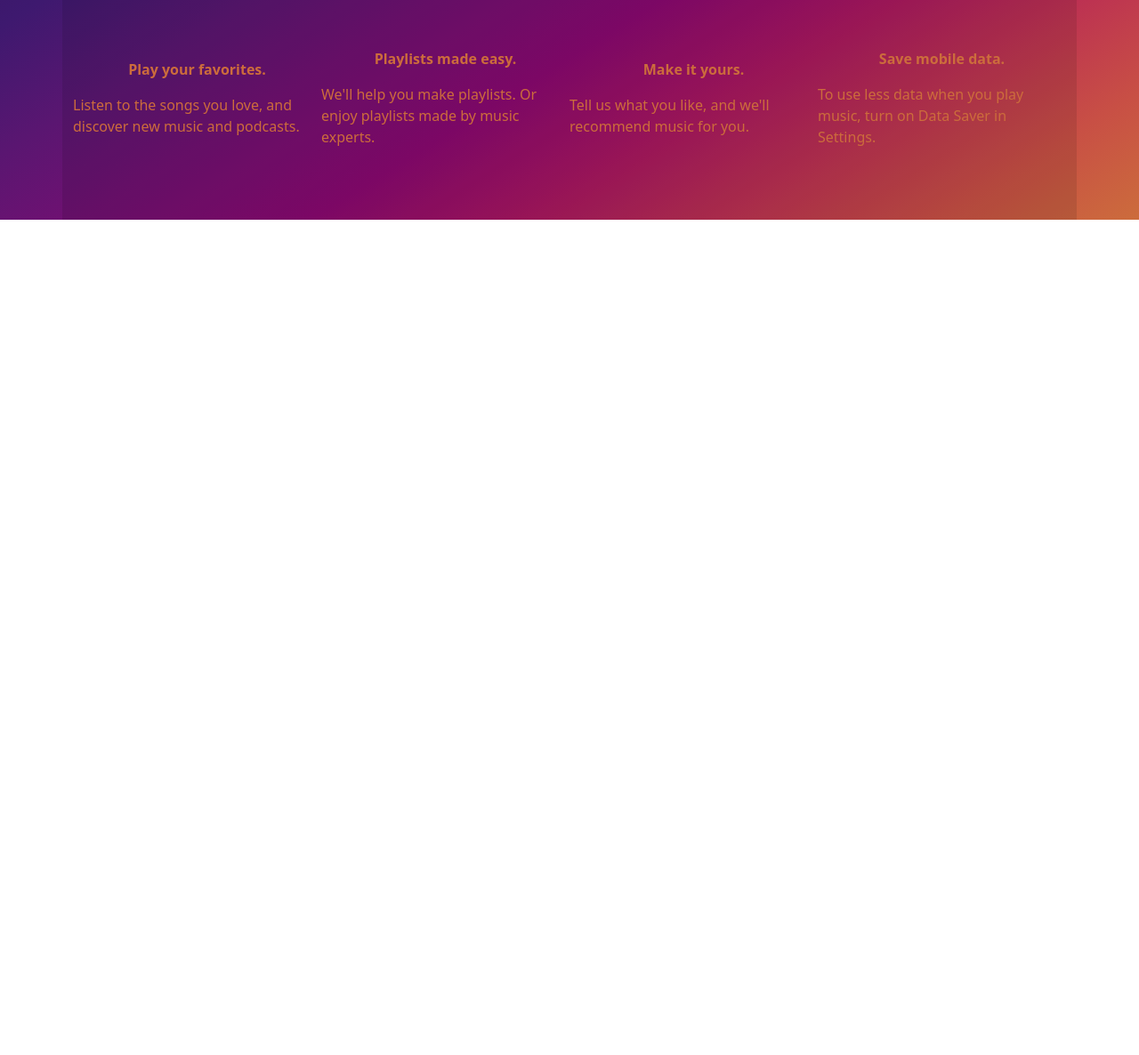
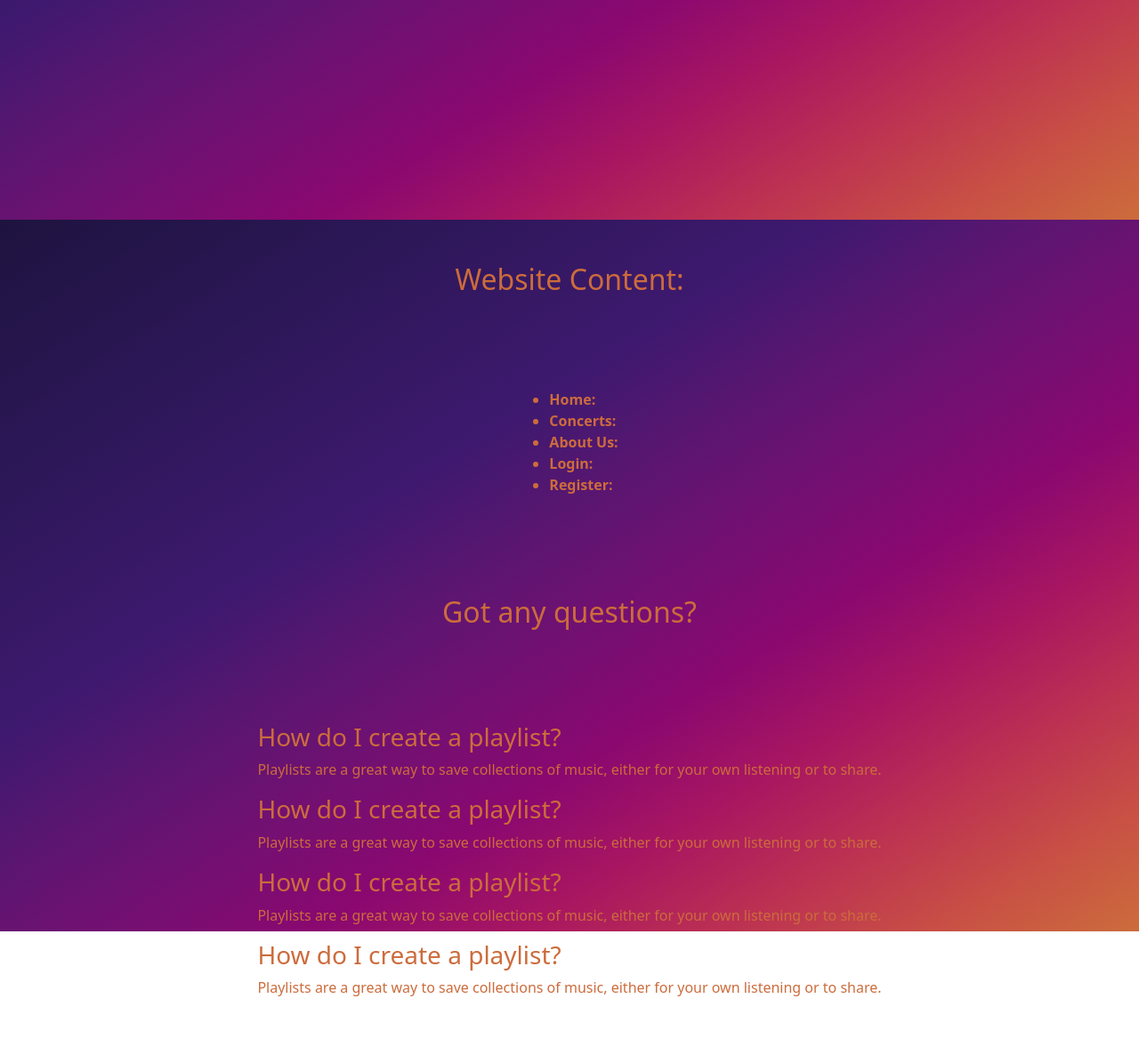
Before and after one commit to ViktorKundo/Muzika, a plain HTML site: page Static/index.html in a window 1280 px wide. Shown: the part 609-1795 px from the top of the page at 89% size. Before the commit the page ends 856 px from the top, so only its background shows below. Drawn offline with nearby package versions, Linux system fonts and the light colour scheme.

Commit message:
Update index.html

```diff
--- a/Static/index.html
+++ b/Static/index.html
@@ -48,21 +48,21 @@
             </div>
         </header>
 
-        <main>
-            <div class="container d-flex align-items-center justify-content-center" style="background-color: hsla(0, 0%, 0%, 0.1); height: 50vh;">
+        <main class="background-trb">
+            <div class="container container-styles d-flex align-items-center justify-content-center">
                 <div class="d-flex align-items-center justify-content-center">
                     <section class="col-12 d-flex flex-wrap align-items-center justify-content-center header">
-                        <div class="col-6 d-flex flex-wrap align-items-center justify-content-center py-5 header">
+                        <div class="col-12 d-flex flex-wrap align-items-center justify-content-center py-5 header">
                             <div class="img-temp"></div>
                         </div>
-                        <div class="col-6 d-flex flex-wrap align-items-center justify-content-center py-5 header">
+                        <div class="col-12 d-flex flex-wrap align-items-center justify-content-center py-5 header">
                             <h1>Browse concerts as a listener, reserve concerts as an artist.</h1>
                         </div>
                     </section>
                 </div>
             </div>
 
-            <div class="container d-flex align-items-center justify-content-center" style="background-color: hsla(0, 0%, 0%, 0.1); height: 50vh;">
+            <div class="container container-styles d-flex align-items-center justify-content-center">
                 <div class="d-flex align-items-center justify-content-center">
                     <section class="col-12 d-flex flex-wrap align-items-center justify-content-center header">
                         <div class="col-12 d-flex flex-wrap align-items-center justify-content-center py-5 header">
@@ -105,6 +105,73 @@
             </div>
         </main>
 
+        <main class="background-trt">
+            <div class="container container-styles d-flex align-items-center justify-content-center">
+                <div class="d-flex align-items-center justify-content-center">
+                    <section class="col-12 d-flex flex-wrap align-items-center justify-content-center header">
+                        <div class="col-12 d-flex flex-wrap align-items-center justify-content-center py-5 header">
+                            <h2>Website Content:</h2>
+                        </div>
+                        <div class="col-12 d-flex flex-wrap align-items-center justify-content-center py-5 header">
+                            <ul>
+                                <li class="li-content">
+                                    <span class="fw-bold">Home:</span>
+                                </li>
+                                <li class="li-content">
+                                    <span class="fw-bold">Concerts:</span>
+                                </li>
+                                <li class="li-content">
+                                    <span class="fw-bold">About Us:</span>
+                                </li>
+                                <li class="li-content">
+                                    <span class="fw-bold">Login:</span>
+                                </li>
+                                <li class="li-content">
+                                    <span class="fw-bold">Register:</span>
+                                </li>
+                            </ul>
+                        </div>
+                    </section>
+                </div>
+            </div>
+
+            <div class="container container-styles d-flex align-items-center justify-content-center">
+                <div class="d-flex align-items-center justify-content-center">
+                    <section class="col-12 d-flex flex-wrap align-items-center justify-content-center header">
+                        <div class="col-12 d-flex flex-wrap align-items-center justify-content-center py-5 header">
+                            <h2>Got any questions?</h2>
+                        </div>
+                        <div class="col-12 d-flex flex-wrap align-items-center justify-content-center py-5 header">
+                            <div>
+                                <h3>How do I create a playlist?</h3>
+                                <p class="p-questions">
+                                    Playlists are a great way to save collections of music, either for your own listening or to share.
+                                </p>
+                            </div>
+                            <div>
+                                <h3>How do I create a playlist?</h3>
+                                <p class="p-questions">
+                                    Playlists are a great way to save collections of music, either for your own listening or to share.
+                                </p>
+                            </div>
+                            <div>
+                                <h3>How do I create a playlist?</h3>
+                                <p class="p-questions">
+                                    Playlists are a great way to save collections of music, either for your own listening or to share.
+                                </p>
+                            </div>
+                            <div>
+                                <h3>How do I create a playlist?</h3>
+                                <p class="p-questions">
+                                    Playlists are a great way to save collections of music, either for your own listening or to share.
+                                </p>
+                            </div>
+                        </div>
+                    </section>
+                </div>
+            </div>
+        </main>
+
         <footer>
             <div class="container">
                 <div class="d-flex align-items-center justify-content-center">
```
